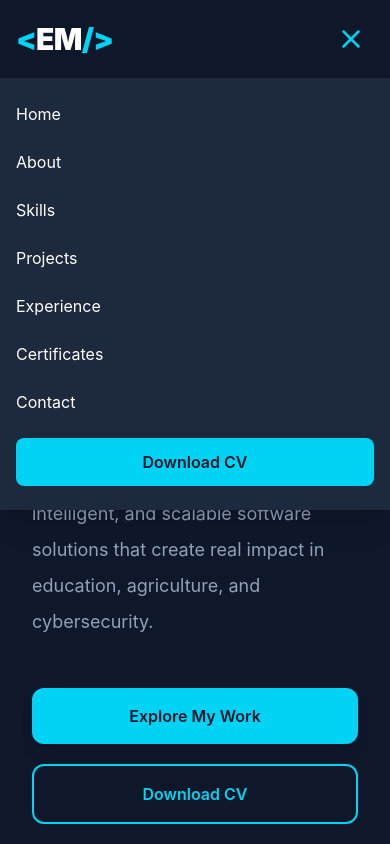
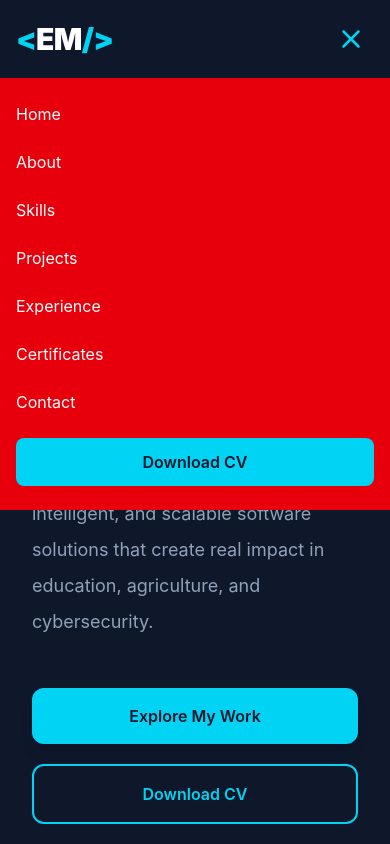
Before and after one commit to matsonemmanuel/matportfolio, a React app in the folder portfolio/: page / in a window 390 px wide. Both pictures are taken after a click on the button 351 px from the left and 39 px from the top of the page. Shown: the top 844 px of the page. Built offline with nearby package versions, Linux system fonts and the light colour scheme; the HTML template or start-up script is replaced by a standard one.

Commit message:
Testing with red bg

```diff
--- a/portfolio/src/layouts/Navbar.jsx
+++ b/portfolio/src/layouts/Navbar.jsx
@@ -120,10 +120,10 @@ function Navbar() {
             top-full
             left-0
             w-full
-            bg-slate-800
-            shadow-xl
+            bg-red-600
+            min-h-[300px]
+            z-[9999]
             md:hidden
-            z-50
           "
         >
 
```
